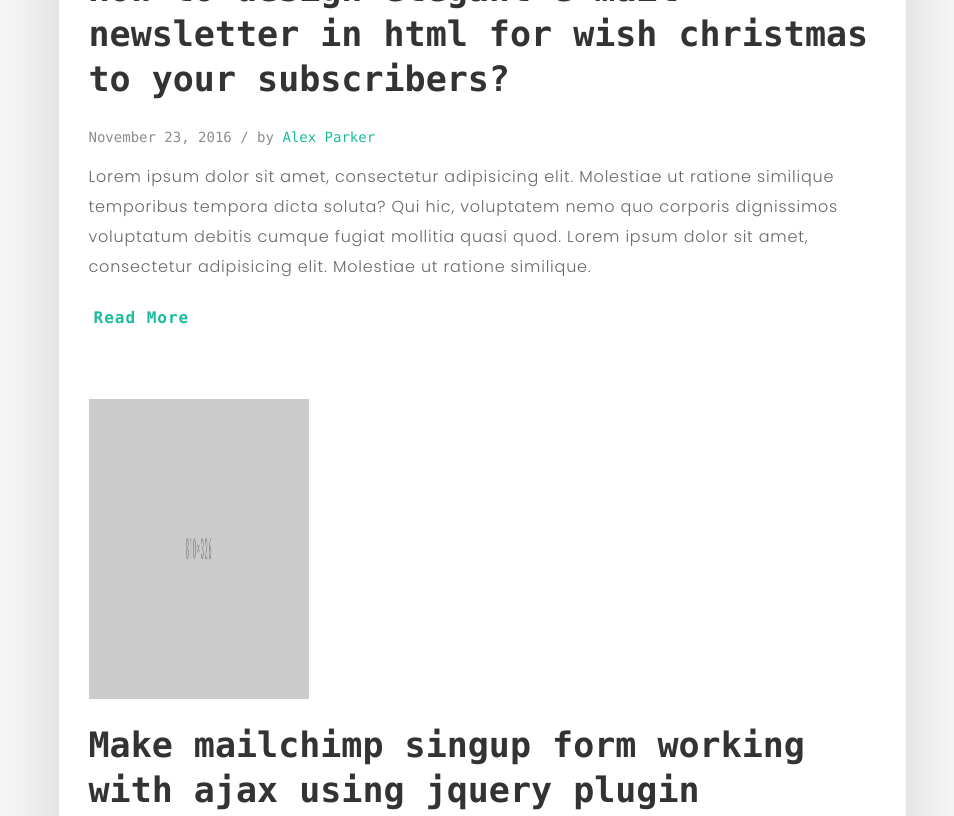
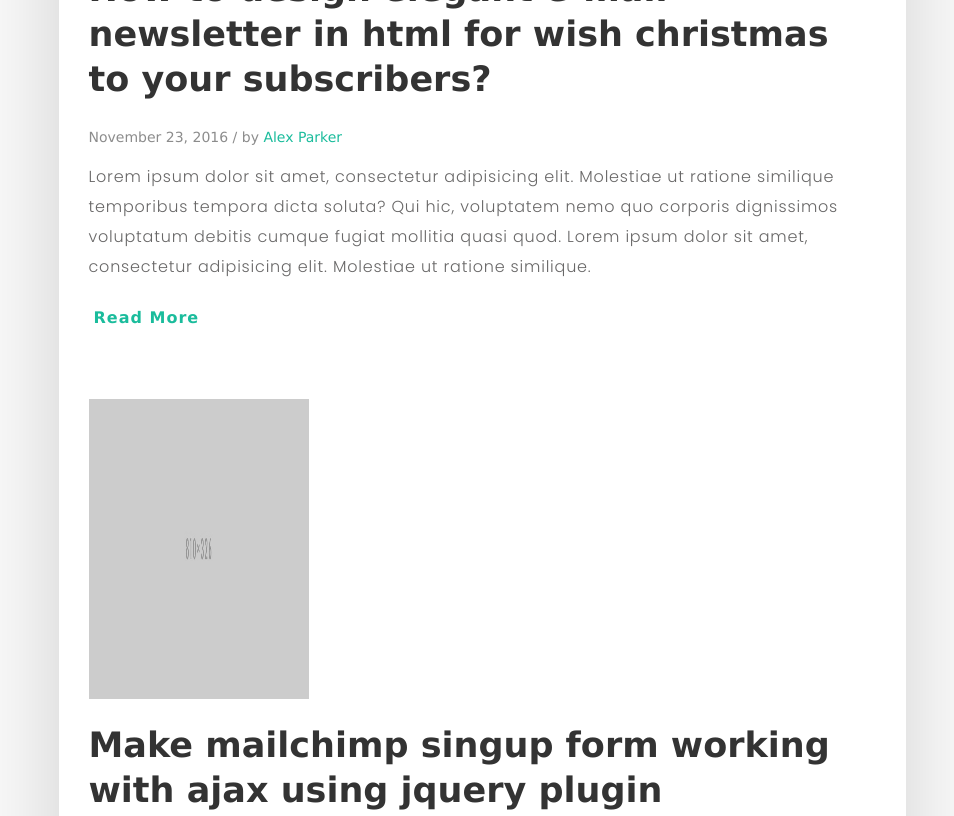
Before and after one commit to Leizer-San/Leizer.Github.io, a plain HTML site: page index.html in a window 1280 px wide. Shown: the part 735-1551 px from the top of the page, without its empty margins (304-1258 px from the left). Drawn offline with Linux system fonts and the light colour scheme.

Commit message:
Update style.css

```diff
--- a/css/style.css
+++ b/css/style.css
@@ -51,7 +51,7 @@
 
 
 body {
-    font-family: "lucida console";
+    font-family: "VERDANA";
     background: #fafafa !important;
 }
 
```
